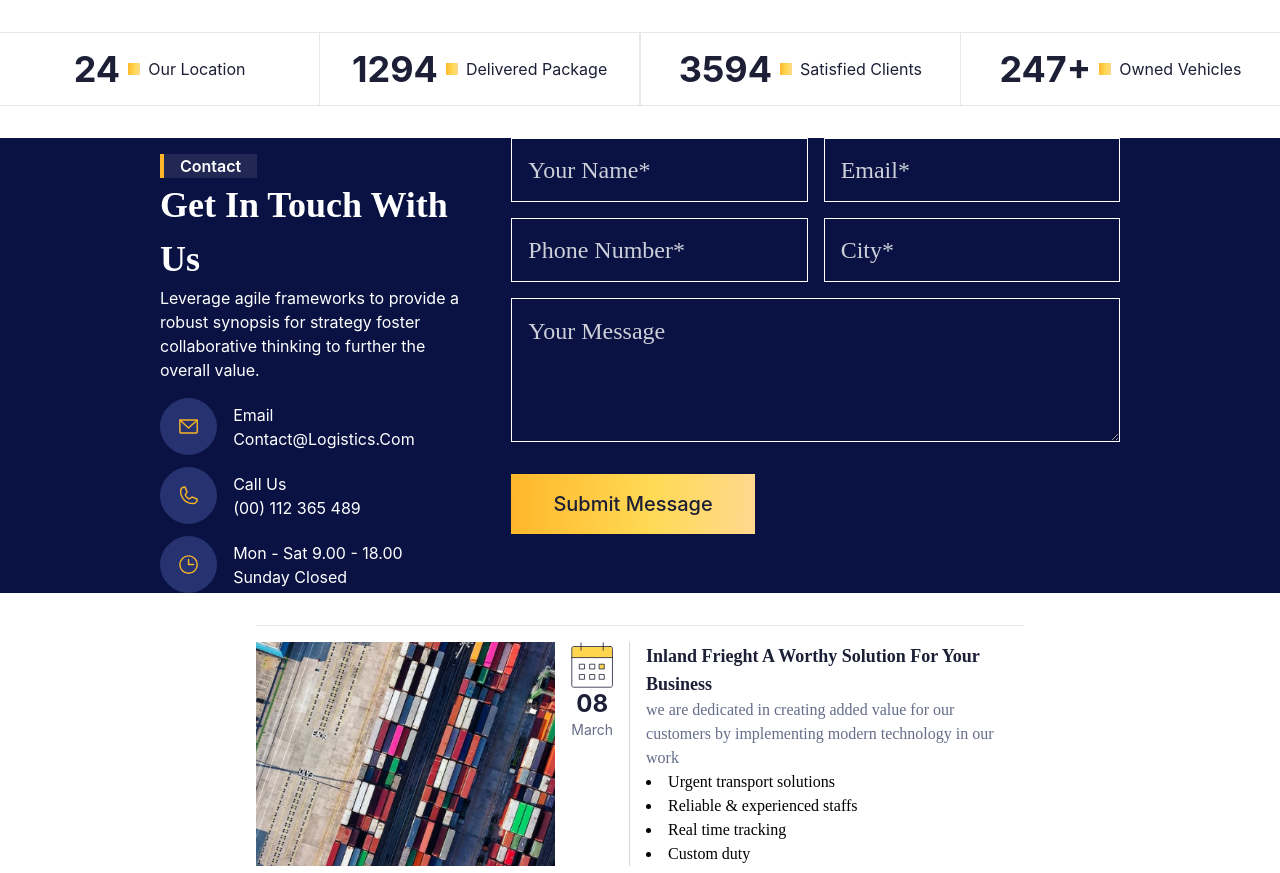
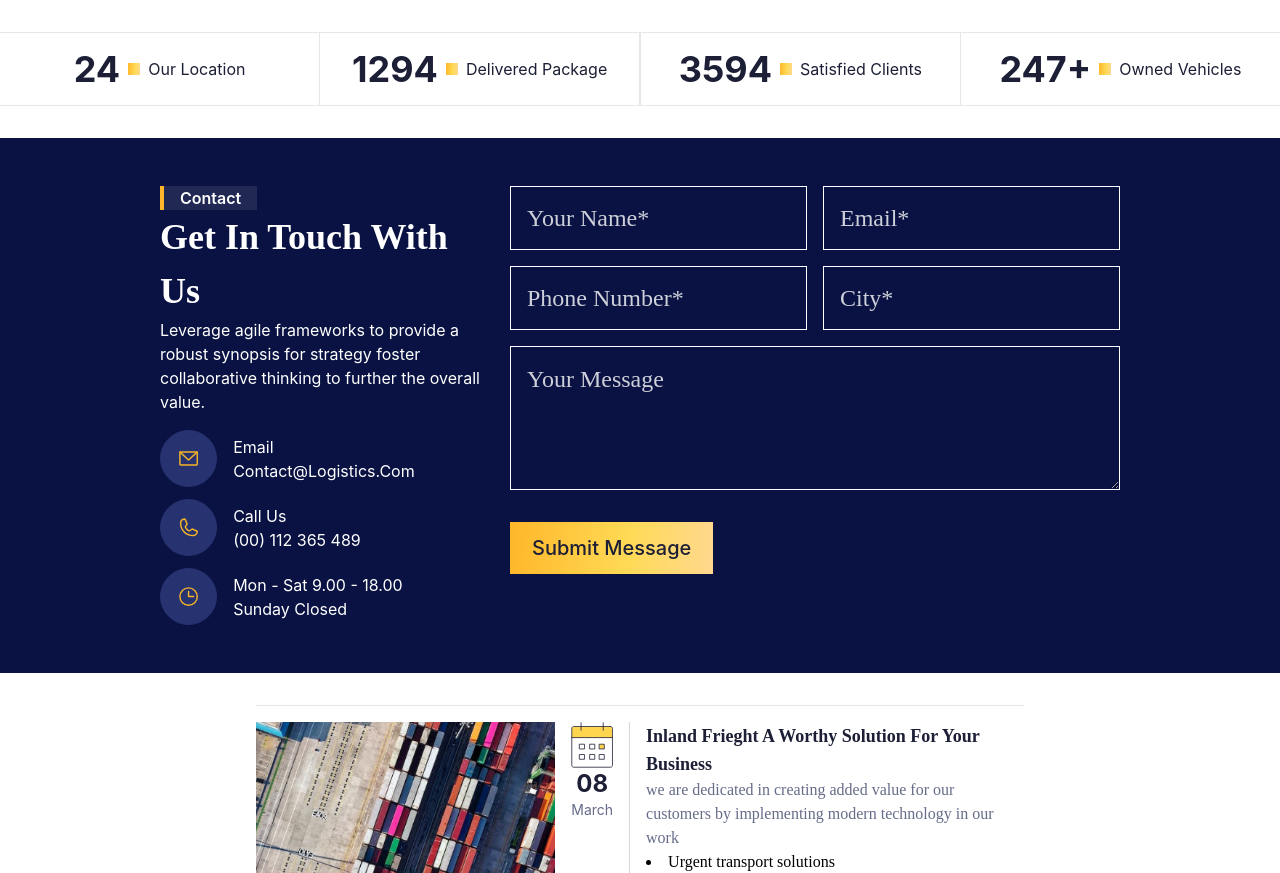
Before and after one commit to smartcollins/logistics, a React (Create React App) app: page / in a window 1280 px wide. Shown: the part 640-1513 px from the top of the page. Built offline with nearby package versions, Linux system fonts and the light colour scheme.

Commit message:
still modifying Home

```diff
--- a/src/pages/Home.jsx
+++ b/src/pages/Home.jsx
@@ -20,11 +20,11 @@ const Home = ()=>{
             <div>{banner.slice(0, 1).map((item, idx) => <Banner key={idx} {...item} />)}</div>
             <Stat/>
             <div style={{backgroundColor: color.blueBg}}>
-                <div className='flex gap-8 w-3/4 mx-auto'>
+                <div className='flex justify-between w-3/4 py-12 mx-auto'>
                     <div className='text-white w-1/3 space-y-4'>
                         <div>
-                            <Caption txt={"contact"} txt2={"get in touch with us"}/>
-                            <p className='-mt-4'>Leverage agile frameworks to provide a robust synopsis for strategy foster collaborative thinking to further the overall value.</p>
+                            <div className='-my-4'><Caption txt={"contact"} txt2={"get in touch with us"}/></div>
+                            <p className=''>Leverage agile frameworks to provide a robust synopsis for strategy foster collaborative thinking to further the overall value.</p>
                         </div>
                         <div className='space-y-3'>
                             <Icon alt={true}/>
@@ -35,7 +35,7 @@ const Home = ()=>{
                             <Input/>
                             <textarea placeholder='Your Message' className=' indent-4 placeholder:py-4 text-2xl lg:placeholder:text-2xl placeholder:text-lg placeholder:text-white/80 placeholder:text-white bg-transparent border border-white w-full col-span-2 row-span-2' name="" id=""></textarea>
                         </div>
-                        <button style={{ color: color.darkTxt, background: `linear-gradient(94.06deg, ${color.grdt} -1.21%, ${color.grdt2} 58.66%, ${color.grdt3} 116.84%)` }} className='font-medium capitalize text-center mt-8 py-2 w-full md:text-xl md:py-4 md:w-2/5'>submit message</button>
+                        <button style={{ color: color.darkTxt, background: `linear-gradient(94.06deg, ${color.grdt} -1.21%, ${color.grdt2} 58.66%, ${color.grdt3} 116.84%)` }} className='font-medium capitalize text-center mt-8 py-2 w-full md:text-xl md:py-3 md:w-1/3'>submit message</button>
                     </div>
                 </div>
             </div>
```
